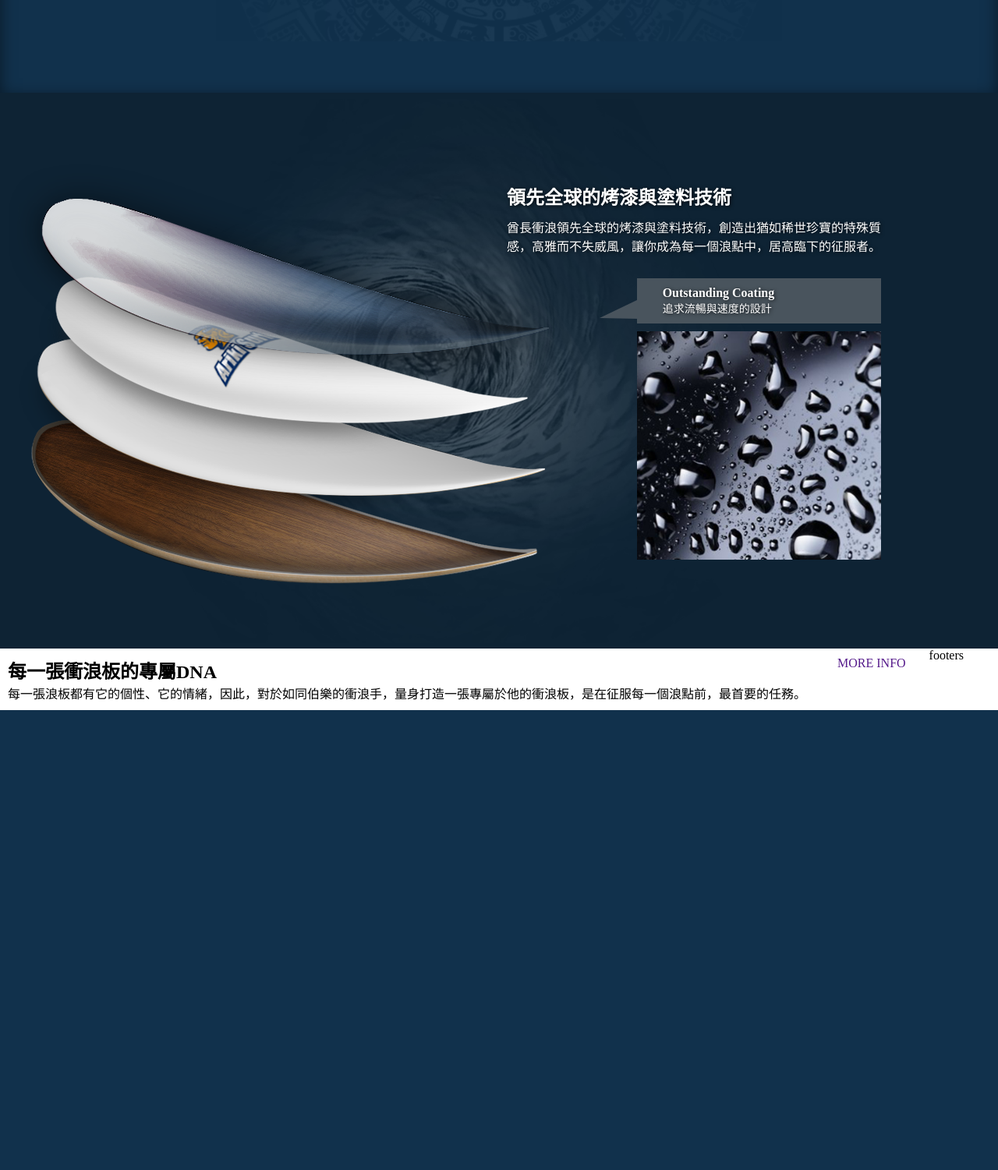
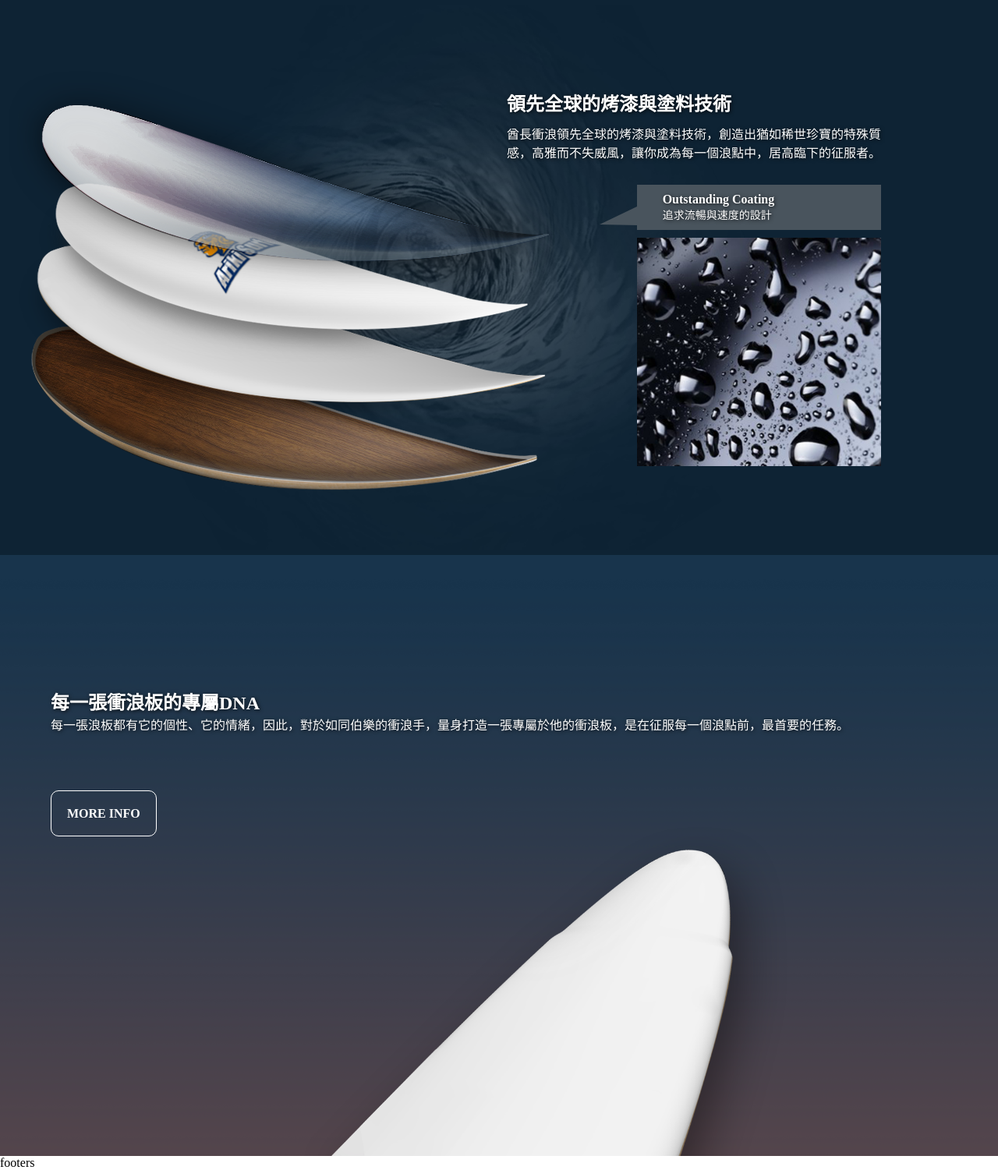
Before and after one commit to lorraine0919/arikisurf, a PHP site: page / in a window 1280 px wide. Shown: the part 1150-2651 px from the top of the page at 78% size. Before the commit the page ends 2061 px from the top, so only its background shows below. Run offline with PHP 8.4, Linux system fonts and the light colour scheme.

Commit message:
首頁回家前進度

```diff
--- a/css/header.css
+++ b/css/header.css
@@ -25,12 +25,14 @@
   background-repeat: no-repeat;
   background-position: center;
   background-size: 80%;
+  z-index: 20;
   box-sizing: border-box; }
 
 .nav_0 .navDetail {
   width: 100%;
   max-width: 1170px;
   position: fixed;
+  z-index: 21;
   margin: auto;
   left: 0;
   right: 0;
--- a/css/index.css
+++ b/css/index.css
@@ -2,7 +2,7 @@
 /*文字陰影*/
 .banner_1 {
   width: 100%;
-  height: 85vh;
+  height: 70vh;
   overflow: hidden;
   background-image: url("../images/1common/banner.png");
   background-repeat: no-repeat;
@@ -84,3 +84,27 @@
     left: -48px; }
   .coating_1 .about .photo img {
     width: 100%; }
+
+.picture_1 {
+  padding: 20vh 0 50vh 0;
+  background-color: #18344c;
+  color: #fff;
+  text-shadow: 1px 1px 5px rgba(0, 0, 0, 0.8);
+  background-image: url("../images/1common/bglight.png");
+  position: relative;
+  overflow: hidden; }
+  .picture_1 .maxContent {
+    max-width: 1170px;
+    margin: auto; }
+  .picture_1 .button a {
+    color: #fff;
+    text-shadow: none;
+    padding: 20px;
+    border: 1px solid #fff;
+    border-radius: 10px;
+    font-weight: bold; }
+  .picture_1 .demo .surfboard {
+    position: absolute;
+    bottom: -20px; }
+    .picture_1 .demo .surfboard img {
+      width: 100%; }
--- a/index.html
+++ b/index.html
@@ -80,23 +80,24 @@
 	</div>
     <div class="picture_1">
     	<div class="maxContent">
-    		<div class="introduce col-xs-12">
+    		<div class="introduce col-sm-12 col-xs-12">
     			<h2>每一張衝浪板的專屬DNA</h2>
     			<p>每一張浪板都有它的個性、它的情緒，因此，對於如同伯樂的衝浪手，量身打造一張專屬於他的衝浪板，是在征服每一個浪點前，最首要的任務。</p>
     		</div>
-    		<div class="photoSelect col-xs-12">
+    		<div class="photoSelect col-sm-12 col-xs-12">
     			<div class="photo"><img src="" alt=""></div>
     			<div class="photo"><img src="" alt=""></div>
     			<div class="photo"><img src="" alt=""></div>
     		</div>
-    		<div class="button col-xs-12">
+    		<div class="button col-sm-12 col-xs-12">
     			<a href="">MORE INFO</a>
     		</div>
-    		<div class="demo col-xs-12">
+    		<div class="demo col-sm-12 col-xs-12">
     			<div class="surfboard">
-    				<img src="">
+    				<img src="images/1common/picturedemoboard.png">
     			</div>
     		</div>
+        <div class="clearfix"></div>
     	</div>
     </div>
      <div class="footer">
--- a/sass/header.scss
+++ b/sass/header.scss
@@ -25,11 +25,13 @@
     background-repeat: no-repeat;
     background-position: center;
     background-size: 80%;
+    z-index: 20;
     box-sizing: border-box; }
   .nav_0 .navDetail {
     width: 100%;
     max-width: $navmaxwidth;
     position: fixed;
+    z-index: 21;
     margin: auto;
     left: 0;
     right: 0;
--- a/sass/index.scss
+++ b/sass/index.scss
@@ -9,7 +9,7 @@ $top:16vh;
 
 		.banner_1{
 			width: 100%;
-			height: 85vh;
+			height: 70vh;
 			overflow: hidden;
 			background-image: url("../images/1common/banner.png");
 			background-repeat: no-repeat;
@@ -100,3 +100,37 @@ $top:16vh;
 				}
 			}
 		}
+		.picture_1{
+			padding: 20vh 0 50vh 0;
+			background-color: #18344c;
+			color: #fff;
+			text-shadow:$textsha;
+			background-image: url('../images/1common/bglight.png');
+			position: relative;
+			overflow: hidden;
+			.maxContent{
+				max-width: $navmaxwidth;
+				margin: auto;
+			}
+			.button{
+				a{
+					color: #fff;
+					text-shadow:none;
+					padding: 20px;
+					border:1px solid #fff;
+					border-radius: 10px;
+					font-weight: bold;
+				}
+			}
+			.demo{
+
+				.surfboard{
+					position: absolute;
+					bottom: -20px;
+
+					img{
+						width: 100%;
+					}
+				}
+			}
+		}
```
Also changed, not shown: images/1common/bglight.png (added), images/1common/picturedemoboard.png (added).
